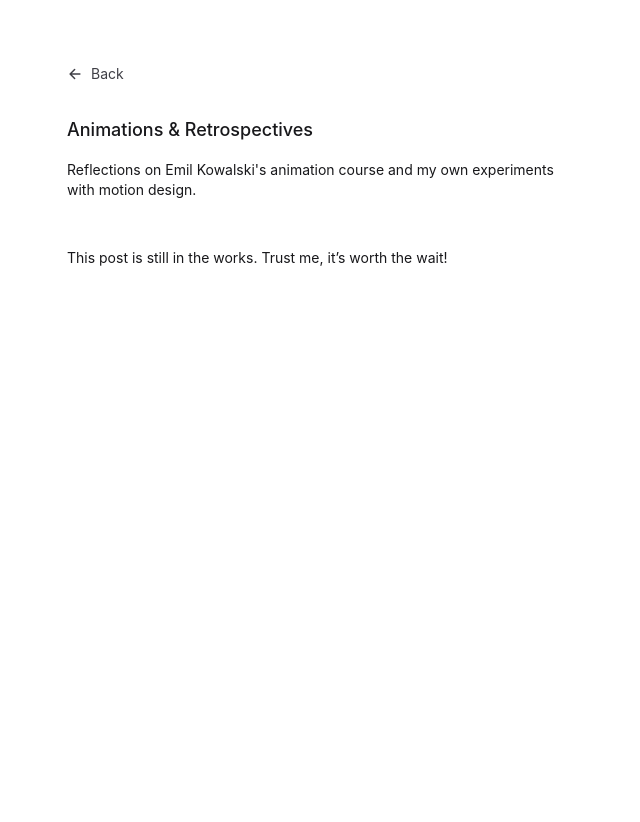
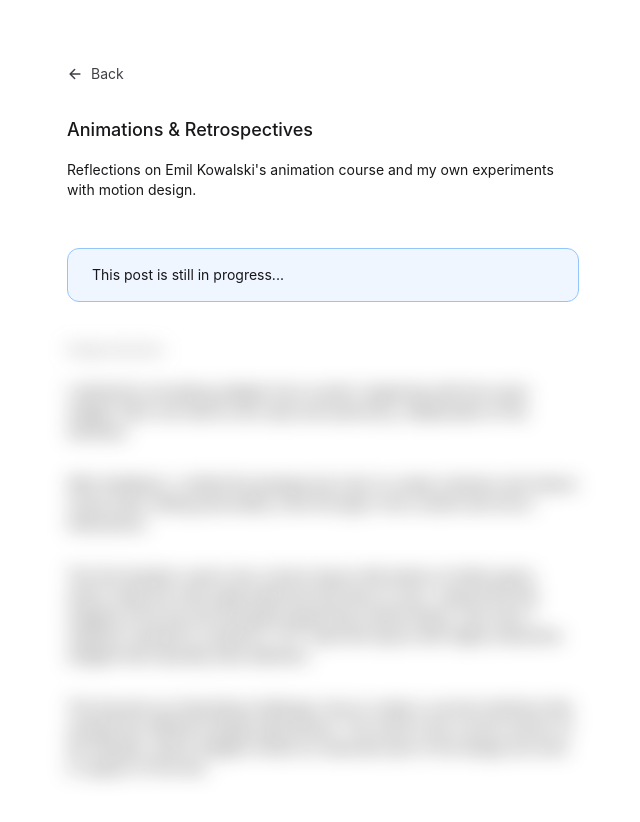
Before and after one commit to HJyup/hjyup-personal-page, a Next.js app: page /posts/animations in a window 1280 px wide. Shown: the top 822 px of the page, without its empty margins (317-957 px from the left). Before the commit the page ends 800 px from the top, so only its background shows below. Built offline with nearby package versions, Linux system fonts and the light colour scheme.

Commit message:
fix: fix links and images

```diff
--- a/app/page.tsx
+++ b/app/page.tsx
@@ -51,14 +51,14 @@ export default function Page() {
           <div className="text-xs md:text-base text-zinc-700 dark:text-zinc-300 mt-0.5 w-full flex gap-4">
             <a
               onMouseEnter={hover('github')}
-              href="https://github.com/danyilbutov"
+              href="https://github.com/HJyup"
               className="hover:underline flex items-center gap-1"
             >
               Github <GoArrowUpRight className="w-3 h-3 md:w-4 md:h-4" />
             </a>
             <a
               onMouseEnter={hover('email')}
-              href="mailto:danyilbutov@gmail.com"
+              href="mailto:danyil.butov.tech@gmail.com"
               className="hover:underline flex items-center gap-1"
             >
               Email <GoArrowUpRight className="w-3 h-3 md:w-4 md:h-4" />
--- a/app/posts/animations/page.tsx
+++ b/app/posts/animations/page.tsx
@@ -1,7 +1,14 @@
+import { FaInfo } from 'react-icons/fa';
 import type { Metadata } from 'next';
 
-import { Body, Section, Text } from '@/components/ui/posts';
-
+import {
+  Body,
+  Heading,
+  Link,
+  Photo,
+  Section,
+  Text,
+} from '@/components/ui/posts';
 export const metadata: Metadata = {
   title: 'Animations & Retrospectives | Danyil Butov',
   description:
@@ -41,10 +48,45 @@ const AnimationsPage = () => {
 
       <Section>
         <Body>
-          <Text>
-            This post is still in the works. Trust me, it’s worth the wait!
+          <Text
+            className="
+    flex items-center gap-3 rounded-xl px-6 py-4 text-sm md:text-base
+    border border-blue-300 bg-blue-50 text-blue-700
+    dark:border-blue-800 dark:bg-blue-900/40 dark:text-blue-200
+  "
+          >
+            This post is still in progress...
           </Text>
         </Body>
+        <Section className="blur-[10px] select-none">
+          <Heading>Design decisions</Heading>
+          <Body>
+            <Text>
+              I started by recreating widgets from scratch, beginning with the
+              music widget. Each one had its own style and autonomy, independent
+              of the interface.
+            </Text>
+            <Text>
+              After feedback, I unified the background color to create cohesion
+              and reduce visual noise, letting personality come through in the
+              content and micro-interactions.
+            </Text>
+            <Text>
+              The first iteration used a two-column layout with plenty of white
+              space, which made the main page balanced and easy to scan. I
+              placed the key widgets at the top and arranged supporting content
+              below. Over time, I realised I wanted to combine a “CV” style text
+              layout with highly interactive widgets that naturally drew
+              attention.
+            </Text>
+            <Text>
+              This became an interesting challenge: how to create a concise
+              interface that merged two different design approaches. The result
+              is the current version of the website, where widgets remain an
+              important part of the design but work in support of the text.
+            </Text>
+          </Body>
+        </Section>
       </Section>
     </>
   );
--- a/components/module/widgets/books.tsx
+++ b/components/module/widgets/books.tsx
@@ -38,14 +38,15 @@ const SPAN_VARIANTS = {
 
 function BookImage({ src, alt, title, author }: BookImageProps) {
   return (
-    <div className="w-fit">
+    <div className="relative w-32 h-[192px] md:w-24 md:h-[144px]">
       <Image
         src={src}
         alt={`${alt} - ${title} by ${author}`}
-        width={180}
-        height={270}
+        fill
+        priority
+        sizes="(min-width: 768px) 96px, 128px"
+        className="object-cover rounded-md shadow-lg"
         draggable={false}
-        className="rounded-md shadow-lg w-32 md:w-24"
       />
     </div>
   );
--- a/components/module/widgets/card.tsx
+++ b/components/module/widgets/card.tsx
@@ -18,7 +18,7 @@ const CardWidget = forwardRef<
     >
       <motion.div
         whileHover={{
-          scale: 0.98,
+          scale: 1.02,
           transition: {
             type: 'spring',
             duration: 0.2,
@@ -26,7 +26,7 @@ const CardWidget = forwardRef<
           },
         }}
         whileTap={{
-          scale: 0.95,
+          scale: 0.98,
           transition: {
             type: 'spring',
             duration: 0.2,
@@ -34,7 +34,7 @@ const CardWidget = forwardRef<
             stiffness: 300,
           },
         }}
-        className="w-full bg-gradient-to-t from-[#101010] to-[#1d1d1d] shadow-lg aspect-[1.586/1] rounded-2xl sm:rounded-3xl font-mono p-6 gap-6 flex flex-col relative"
+        className="w-full bg-gradient-to-t from-[#101010] to-[#1d1d1d] shadow-lg aspect-[1.586/1] rounded-2xl sm:rounded-3xl font-mono p-6 gap-6 flex flex-col relative hover:cursor-pointer"
       >
         <SolidGateLogo />
         <div className="text-muted-foreground select-none">
--- a/components/module/widgets/compSoc.tsx
+++ b/components/module/widgets/compSoc.tsx
@@ -7,7 +7,7 @@ export const CompSoc = forwardRef<HTMLDivElement, { className?: string }>(
     return (
       <WidgetLayout
         ref={ref}
-        className={`flex items-center justify-center transition-all duration-200 hover:scale-105 ${className}`}
+        className={`flex items-center justify-center transition-all hover:cursor-pointer duration-200 hover:scale-105 ${className}`}
       >
         <svg
           width="200"
--- a/components/module/widgets/github.tsx
+++ b/components/module/widgets/github.tsx
@@ -15,7 +15,7 @@ export const GithubWidget = forwardRef<HTMLDivElement, Props>(
     return (
       <WidgetLayout ref={ref} className={className}>
         <div className="h-full w-full relative flex flex-col items-center justify-center p-3">
-          <p className="text-sm font-medium text-zinc-900 dark:text-zinc-50 leading-relaxed text-left w-full mb-1">
+          <p className="text-sm font-medium text-zinc-900 dark:text-zinc-50 leading-relaxed text-left w-full mb-2">
             Monthly contributions
           </p>
 
@@ -27,7 +27,7 @@ export const GithubWidget = forwardRef<HTMLDivElement, Props>(
                   w-full h-full rounded-sm aspect-square select-none
                   transform-gpu transition-transform duration-150
                   motion-safe:hover:scale-105 motion-safe:active:scale-95
-                  ${level === 0 ? 'bg-zinc-100 dark:bg-zinc-800' : ''}
+                  ${level === 0 ? 'bg-zinc-200 dark:bg-zinc-800' : ''}
                   ${level === 1 ? 'bg-green-200 dark:bg-green-900' : ''}
                   ${level === 2 ? 'bg-green-500 dark:bg-green-600' : ''}
                 `}
--- a/components/module/widgets/projectShare.tsx
+++ b/components/module/widgets/projectShare.tsx
@@ -7,7 +7,7 @@ export const ProjectShare = forwardRef<HTMLDivElement, { className?: string }>(
     return (
       <WidgetLayout
         ref={ref}
-        className={`flex items-center justify-center transition-all duration-200 hover:scale-105 ${className}`}
+        className={`flex items-center justify-center transition-all hover:cursor-pointer duration-200 hover:scale-105 ${className}`}
       >
         <svg
           width="200"
--- a/components/ui/layout/posts-layout.tsx
+++ b/components/ui/layout/posts-layout.tsx
@@ -14,7 +14,7 @@ const BackLink = () => {
         href="/"
         className="flex items-center gap-2 hover:underline underline-offset-2 w-full hover:text-zinc-900 dark:hover:text-zinc-50 transition-colors"
       >
-        <IoArrowBack className="w-4 h-4" />
+        <IoArrowBack className="w-3 h-3 md:w-4 md:h-4" />
         Back
       </Link>
     </div>
```
Also changed, not shown: components/module/widgets/posts/about-this-website.tsx (+16 -4 lines).
